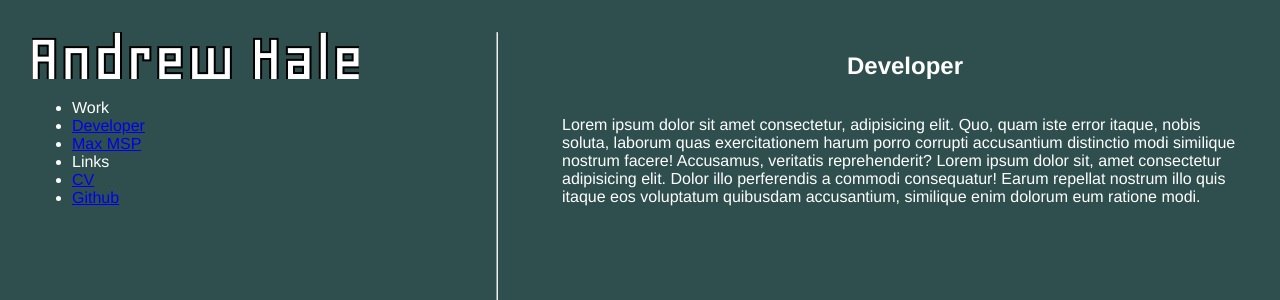
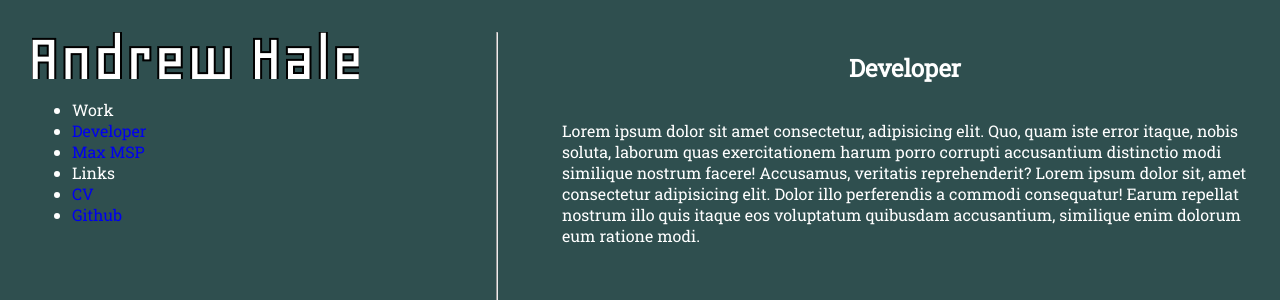
Before and after one commit to andrewghale/agh, a React (Vite) app: page /agh/developer in a window 1280 px wide. Shown: the top 300 px of the page. Built offline with nearby package versions, Linux system fonts and the light colour scheme.

Commit message:
minor css and react router changes

```diff
--- a/package.json
+++ b/package.json
@@ -21,6 +21,7 @@
     "@types/react-dom": "^18.0.10",
     "@vitejs/plugin-react": "^3.0.1",
     "gh-pages": "^6.1.1",
+    "sass": "^1.70.0",
     "typescript": "^4.9.5",
     "vite": "^4.0.4"
   }
--- a/src/index.css
+++ b/src/_main.scss
@@ -1,5 +1,7 @@
+@import url(http://fonts.googleapis.com/css?family=Roboto+Slab|Open+Sans:400italic,700italic,400,700);
+
 body {
-  font-family: 'Helvetica', Arial, sans-serif;
+  font-family: 'Roboto Slab', serif;
   -webkit-font-smoothing: antialiased;
   -moz-osx-font-smoothing: grayscale;
   background-color: darkslategray;
@@ -23,6 +25,14 @@ body {
 code {
   font-family: source-code-pro, Menlo, Monaco, Consolas, "Courier New",
     monospace;
+}
+
+a {
+  text-decoration: none;
+}
+
+a:visited {
+  color: inherit;
 }
 
 .main {
--- a/src/main.tsx
+++ b/src/main.tsx
@@ -2,7 +2,8 @@ import * as React from "react";
 import * as ReactDOM from "react-dom/client";
 import { BrowserRouter } from "react-router-dom";
 
-import "./index.css";
+// import "./index.css";
+import "./_main.scss";
 import App from "./App";
 
 ReactDOM.createRoot(document.getElementById("root")!).render(
```
Also changed, not shown: 1 other file (tests, documents, lock files or other folders).
